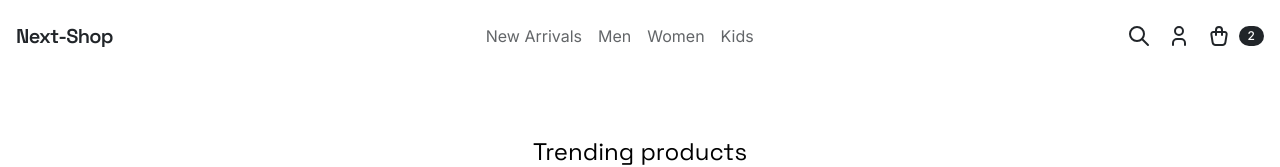
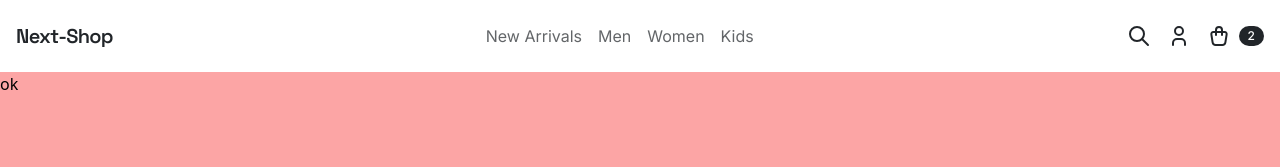
Before and after one commit to E1-XP/Next-shop, a Next.js app: page / in a window 1280 px wide. Shown: the top 167 px of the page. Built offline with nearby package versions, Linux system fonts and the light colour scheme; no server answers; the database is empty.

Commit message:
refactor: organize files, rethink layout

```diff
--- /dev/null
+++ b/src/app/(home)/Hero.tsx
@@ -0,0 +1,11 @@
+import * as React from "react";
+
+const HeroSection = () => {
+  return (
+    <section className="h-screen -mt-[72px] pt-[72px] bg-red-300">
+      <h2>ok</h2>
+    </section>
+  );
+};
+
+export default HeroSection;
--- a/src/app/page.tsx
+++ b/src/app/(home)/page.tsx
@@ -1,15 +1,16 @@
 import prisma from "@/../prisma/client";
 import { Product } from "@prisma/client";
 
-import ProductList from "./components/ProductList";
+import HeroSection from "./Hero";
+import ProductList from "../components/ProductList";
 
 export default async function Home() {
-  const p: Product[] =
+  const products =
     (await prisma.product.findMany({ orderBy: { id: "asc" } })) || [];
-  const products = [...p, ...p, ...p, ...p];
 
   return (
     <main className="">
+      <HeroSection />
       <ProductList products={products} />
     </main>
   );
--- a/src/app/components/Navbar.tsx
+++ b/src/app/components/layouts/Header.tsx
@@ -3,12 +3,12 @@
 import Link from "next/link";
 import * as React from "react";
 
-import Hamburger from "./Hamburger";
-import SearchIcon from "./icons/Search";
-import ProfileIcon from "./icons/Profile";
-import ShoppingBagIcon from "./icons/ShoppingBag";
+import Hamburger from "../Hamburger";
+import SearchIcon from "../icons/Search";
+import ProfileIcon from "../icons/Profile";
+import ShoppingBagIcon from "../icons/ShoppingBag";
 
-const Navbar = () => {
+const Header = () => {
   const cartItemsCount = 2;
 
   const data = {
@@ -38,14 +38,14 @@ const Navbar = () => {
   const [isMenuOpen, setIsMenuOpen] = React.useState(false);
 
   return (
-    <nav className="h-[72px] flex items-center bg-white">
+    <header className="h-[72px] flex items-center bg-white z-40">
       <div className="wrapper w-full flex justify-between items-center">
         <Link href="/">
           <h1 className="text-xl font-display font-semibold -tracking-[0.7px] whitespace-nowrap text-darkGray">
             {data.logoText}
           </h1>
         </Link>
-        <div
+        <nav
           className={`z-40 bg-white max-sm:transition-opacity flex max-sm:gap-16 max-sm:pt-16 sm:justify-between w-full max-sm:flex-col max-sm:absolute max-sm:top-[72px] max-sm:left-0 max-sm:h-[calc(100%_-_72px)] ${
             isMenuOpen ? "" : "max-sm:opacity-0 max-sm:pointer-events-none"
           }`}
@@ -80,15 +80,15 @@ const Navbar = () => {
               </li>
             ))}
           </ul>
-        </div>
+        </nav>
         <Hamburger
           className="sm:hidden"
           isOpen={isMenuOpen}
           setIsOpen={setIsMenuOpen}
         />
       </div>
-    </nav>
+    </header>
   );
 };
 
-export default Navbar;
+export default Header;
--- a/src/app/layout.tsx
+++ b/src/app/layout.tsx
@@ -3,8 +3,8 @@ import "./globals.css";
 import type { Metadata } from "next";
 import { Space_Grotesk, Inter } from "next/font/google";
 
-import Navbar from "./components/Navbar";
-import Footer from "./components/sections/Footer";
+import Header from "./components/layouts/Header";
+import Footer from "./components/layouts/Footer";
 
 const spaceGrotesk = Space_Grotesk({
   subsets: ["latin"],
@@ -31,7 +31,7 @@ export default function RootLayout({
       <body
         className={`${spaceGrotesk.variable} ${inter.variable} flex flex-col min-h-screen [&>footer]:mt-auto relative`}
       >
-        <Navbar />
+        <Header />
         <main>{children}</main>
         <Footer />
         <div id="modals" />
```
Also changed, not shown: src/app/components/layouts/Footer.tsx (renamed from src/app/components/sections/Footer.tsx).
